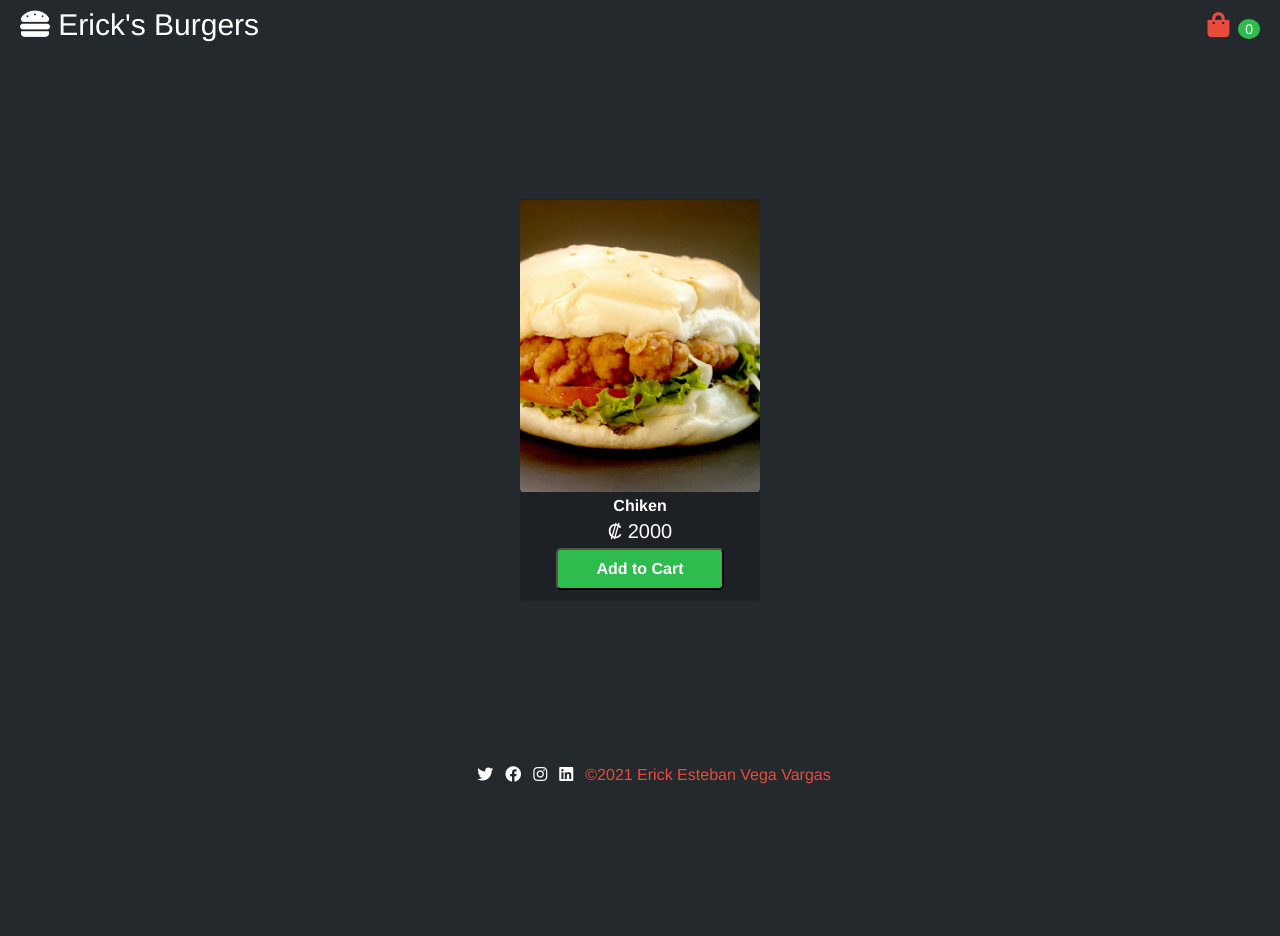
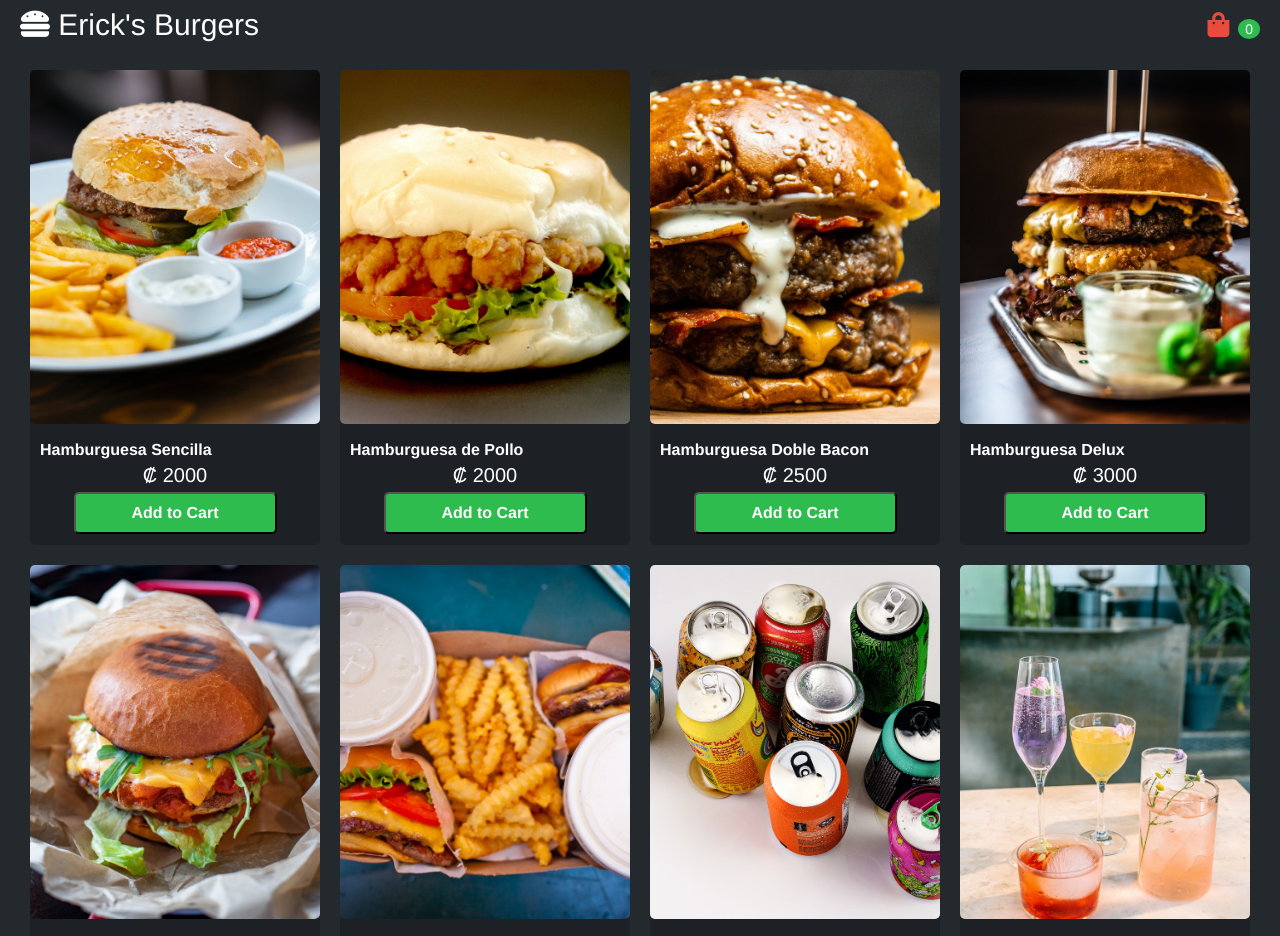
Before and after one commit to erikv30/restaurant, a React (Create React App) app: page /#/ in a window 1280 px wide. Shown: the top 936 px of the page. Before the commit the page ends 800 px from the top, so only its background shows below. Built offline with nearby package versions, Linux system fonts and the light colour scheme.

Commit message:
data.js and Pages added

```diff
--- a/src/App.js
+++ b/src/App.js
@@ -1,20 +1,20 @@
 import React from 'react';
-import { HashRouter as Router, Route, Switch } from 'react-router-dom';
+import { BrowserRouter as Router, Route, Switch } from 'react-router-dom';
 import './App.css'
 import Footer from './components/Footer';
-import Main from './components/Main';
 import Navbar from './components/Navbar';
+import Home from './Pages/Home';
+import Cart from './Pages/Cart';
 
 function App() {
   return (
-    <Router>
+    <Router basename='/'>
       <div className="App">
         <Navbar />
-        <Main />
- {/*       <Switch>
+        <Switch>
           <Route path='/' component={Home} exact/>
           <Route path='/cart' component={Cart} />
-        </Switch> */}
+        </Switch>
         <Footer />
       </div>
     </Router>
--- /dev/null
+++ b/src/Pages/Cart.js
@@ -0,0 +1,11 @@
+import React from 'react'
+
+function Cart() {
+    return (
+        <div>
+            Cart page
+        </div>
+    )
+}
+
+export default Cart
--- /dev/null
+++ b/src/Pages/Home.js
@@ -0,0 +1,12 @@
+import React from 'react'
+import Main from '../components/Main'
+
+function Home() {
+    return (
+        <div>
+            <Main />
+        </div>
+    )
+}
+
+export default Home
--- a/src/components/Main.css
+++ b/src/components/Main.css
@@ -10,12 +10,12 @@ img {
 }
 
 img.medium {
-  max-width: 24rem;
-  min-width: 24rem;
-  min-height: 29.397rem;
-  max-height: 29.397rem;
+  max-width: 29rem;
+  min-width: 29rem;
+  min-height: 35.397rem;
+  max-height: 35.397rem;
   width: 100%;
-  object-fit: contain;
+  object-fit: cover;
 }
 
 h1 {
@@ -25,6 +25,7 @@ h1 {
 
 h2 {
   font-size: 1.6rem;
+  padding-left: 1rem;
 }
 
 button {
@@ -59,19 +60,16 @@ button.add {
 
 .card-body {
   padding-bottom: 0.6rem;
-  width: 100%;
 }
 
 .card-body > * {
-  display: flex;
-  flex-direction: row;
   margin-bottom: 0.5rem;
-  margin-top: 0;
-  justify-content: center;
 }
 
 .price {
   font-size: 2rem;
+  display: flex;
+  flex-direction: row;
   justify-content: center;
 }
 
--- a/src/components/Main.js
+++ b/src/components/Main.js
@@ -1,18 +1,20 @@
 import React from 'react'
 import Card from './Card'
 import './Main.css'
+import data from '../data'
 
 
 function Main() {
     return (
         <main>
-           <Card
-           src='/images/pexels-iconcom-236488.jpg'
-           alt='Chiken'
-           productName='Chiken'
-           price='2000'
-            />
-
+            {data.products.map((product) => (
+                <Card
+                key={product._id}
+                src={product.images}
+                alt={product.name}
+                productName={product.name}
+                price={product.price} />
+            ))}
         </main>
     )
 }
--- a/src/data.js
+++ b/src/data.js
@@ -1,40 +1,79 @@
 const data = {
-    burgers: [
+    products: [
         {
-            id:'1',
-            name:'Sencilla',
-            image:'/images/pexels-engin-akyurt-3356409.jpg',
+            _id:'1',
+            name:'Hamburguesa Sencilla',
+            images:'/images/pexels-engin-akyurt-3356409.jpg',
             price:2000,
         },
         {
-            id:'2',
-            name:'Chiken',
-            image:'/images/pexels-iconcom-236488.jpg',
+            _id:'2',
+            name:'Hamburguesa de Pollo',
+            images:'/images/pexels-iconcom-236488.jpg',
             price:2000,
+        },
+        {
+            _id:'3',
+            name:'Hamburguesa Doble Bacon',
+            images:'/images/pexels-horizon-content-3915906.jpg',
+            price:2500,
+        },
+        {
+            _id:'4',
+            name:'Hamburguesa Delux',
+            images:'/images/pexels-david-geib-3220617.jpg',
+            price:3000,
+        },
+        {
+            _id:'5',
+            name:'Hamburguesa Veggie',
+            images:'/images/pexels-valeria-boltneva-1893558.jpg',
+            price:2500,
+        },
+        {
+            _id:'6',
+            name:'Combo Duo',
+            images:'/images/pexels-caleb-oquendo-3023476.jpg',
+            price:4000,
+        },
+        {
+            _id:'7',
+            name:'Gaseosa',
+            images:'/images/pexels-sebastian-coman-photography-3407777.jpg',
+            price:750,
+        },
+        {
+            _id:'8',
+            name:'Natural',
+            images:'/images/pexels-anthony-shkraba-4753648.jpg',
+            price:750,
+        },
+        {
+            _id:'9',
+            name:'Torta de Chocolate',
+            images:'/images/pexels-polina-tankilevitch-4110007.jpg',
+            price:2950,
+        },
+        {
+            _id:'10',
+            name:'Churros',
+            images:'/images/pexels-pixabay-372886.jpg',
+            price:1950,
+        },
+        {
+            _id:'11',
+            name:'Cupcake de Chocolate',
+            images:'/images/pexels-tina-nord-1775285.jpg',
+            price:1500,
+        },
+        {
+            _id:'12',
+            name:'Cupcake de Frutas',
+            images:'/images/pexels-vojtech-okenka-1055270.jpg',
+            price:1500,
         },
     ],
 
-    bebidas: [
-        {
-            id:'7',
-            name:'Gaseosa',
-            image:'/images/',
-            price:1000,
-        },
-        {
-            id:'8',
-            name:'Natural',
-            image:'',
-            price:1000,
-        }
-    ],
+}
 
-    postres: [
-        {
-            id:'9',
-            name:'Torta de Chocolate',
-            image:'/images/',
-            price:0,
-        },
-    ]
-}
+export default data
```
Also changed, not shown: public/images/pexels-ahmad-syahrir-605408.jpg (deleted), public/images/pexels-anthony-shkraba-4753648.jpg (added).
